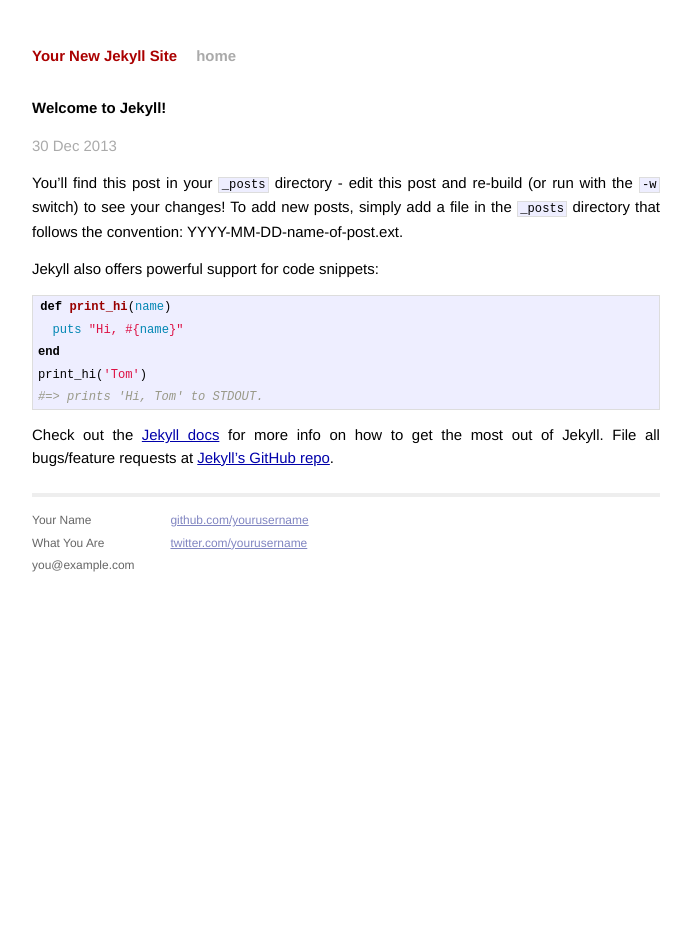
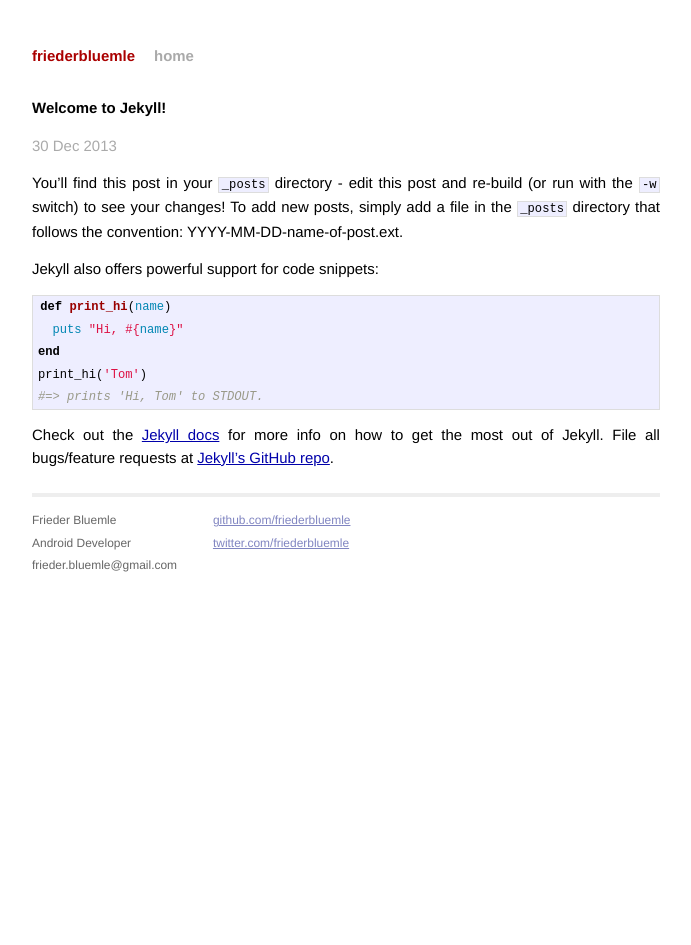
Before and after one commit to friederbluemle/friederbluemle.github.io, a Jekyll site: the page built from _posts/2013-12-30-welcome-to-jekyll.markdown, in a window 1280 px wide. Shown: the whole page, without its empty margins (294-985 px from the left). Built offline with Jekyll 4.4.1, drawn with Linux system fonts in a browser that asks for light colours; Markdown is read by kramdown in place of the engine named in the settings.

Commit message:
Update default user name etc

```diff
--- a/_config.yml
+++ b/_config.yml
@@ -1,3 +1,3 @@
-name: Your New Jekyll Site
+name: friederbluemle
 markdown: redcarpet
 pygments: true
--- a/_layouts/default.html
+++ b/_layouts/default.html
@@ -26,15 +26,15 @@
           <div class="footer">
             <div class="contact">
               <p>
-                Your Name<br />
-                What You Are<br />
-                you@example.com
+                Frieder Bluemle<br />
+                Android Developer<br />
+                frieder.bluemle@gmail.com
               </p>
             </div>
             <div class="contact">
               <p>
-                <a href="https://github.com/yourusername">github.com/yourusername</a><br />
-                <a href="https://twitter.com/yourusername">twitter.com/yourusername</a><br />
+                <a href="https://github.com/friederbluemle">github.com/friederbluemle</a><br />
+                <a href="https://twitter.com/friederbluemle">twitter.com/friederbluemle</a><br />
               </p>
             </div>
           </div>
--- a/index.html
+++ b/index.html
@@ -1,6 +1,6 @@
 ---
 layout: default
-title: Your New Jekyll Site
+title: friederbluemle
 ---
 
 <div id="home">
```
